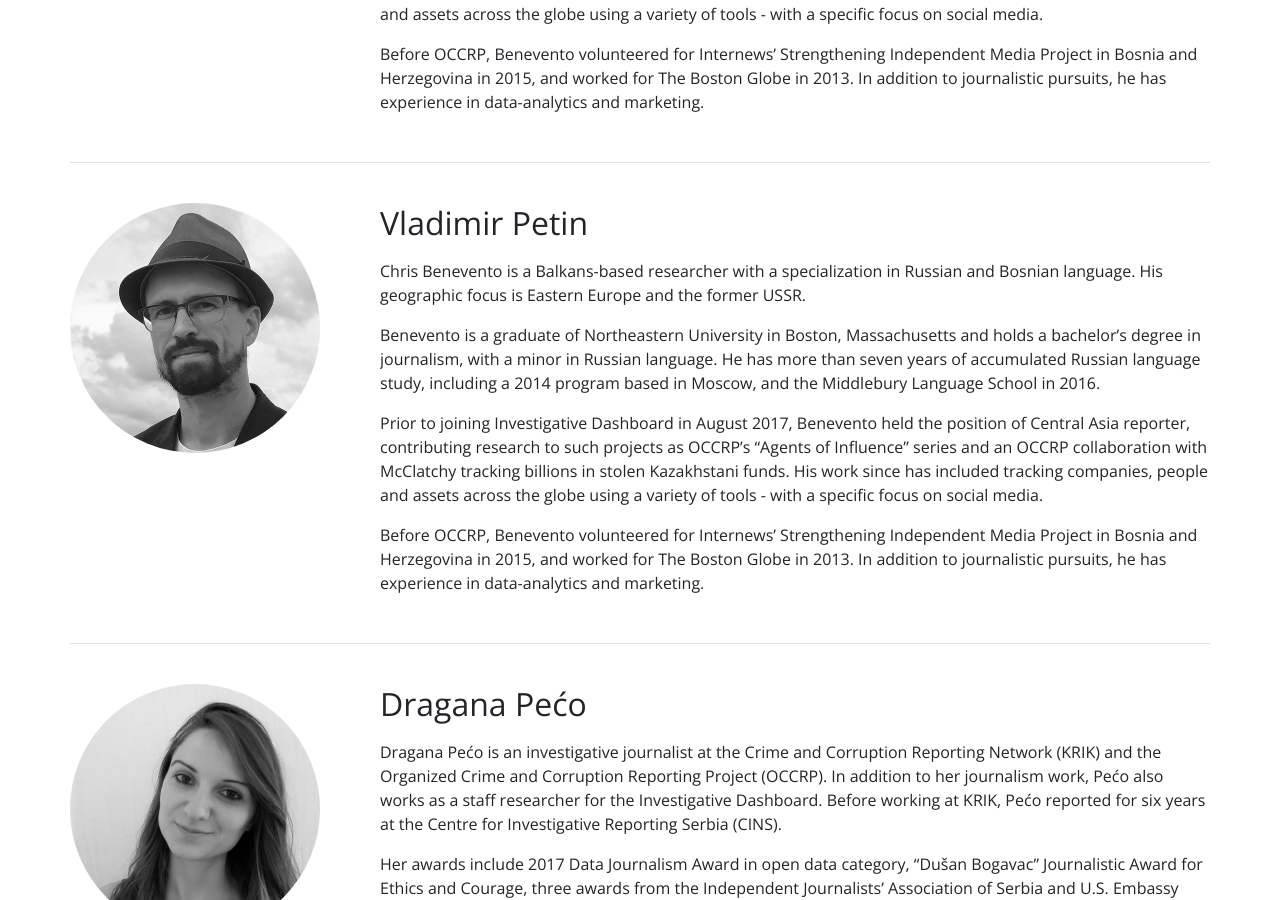
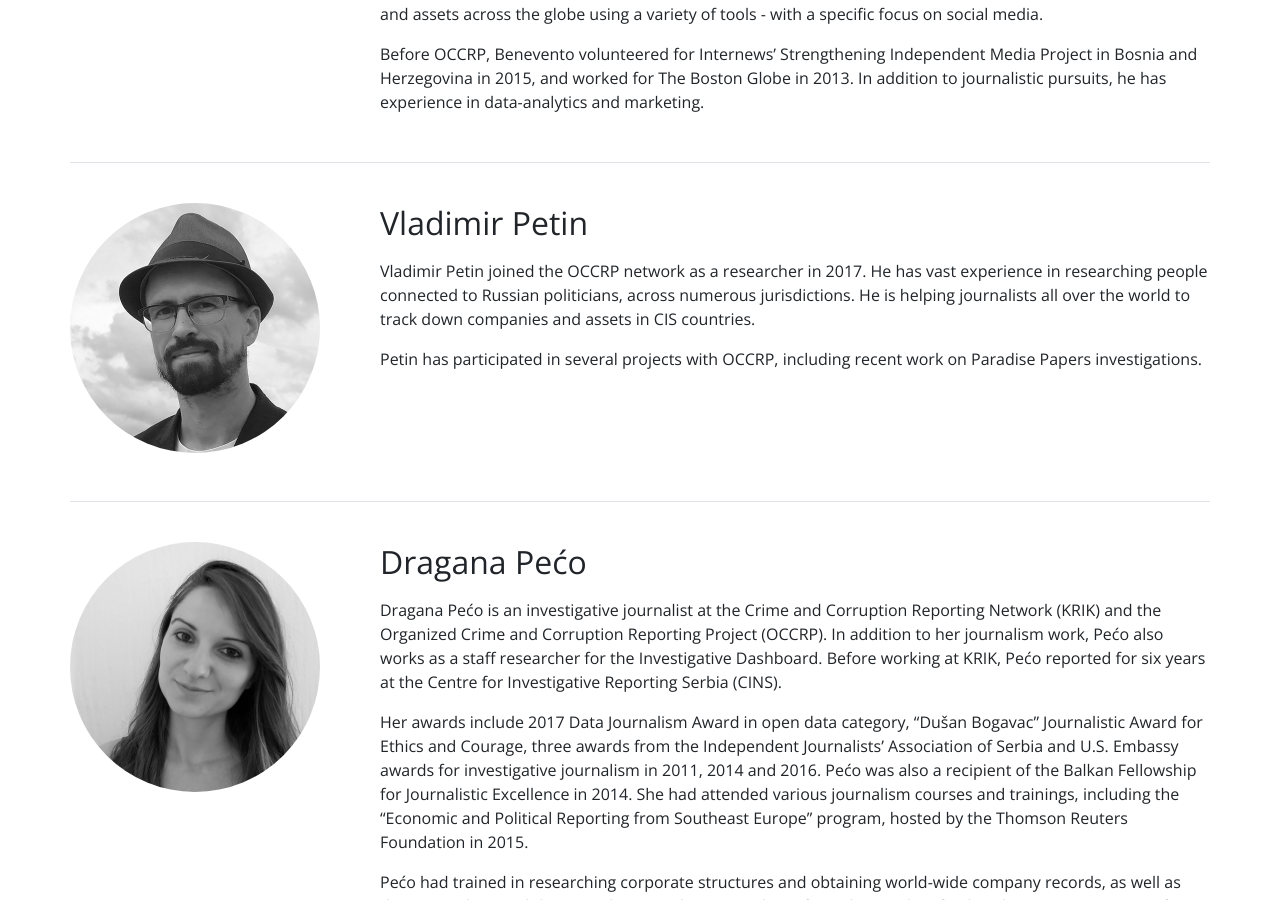
Before and after one commit to occrp/investigativedashboard.org, a Jekyll site: the page built from researchers.md, in a window 1280 px wide and 900 px high, scrolled down 1055 px. Built offline with Jekyll 4.4.1, drawn with Linux system fonts in a browser that asks for light colours.

Commit message:
Add Vladimir’s bio and Lejla S photo.

```diff
--- a/researchers.md
+++ b/researchers.md
@@ -47,13 +47,9 @@ Before OCCRP, Benevento volunteered for Internews’ Strengthening Independent M
   <div class="media-block">
     <h2 class="t-light mb-3">Vladimir Petin</h2>
 <div class="copy" markdown="1">
-Chris Benevento is a Balkans-based researcher with a specialization in Russian and Bosnian language. His geographic focus is Eastern Europe and the former USSR.
+Vladimir Petin joined the OCCRP network as a researcher in 2017. He has vast experience in researching people connected to Russian politicians, across numerous jurisdictions. He is helping journalists all over the world to track down companies and assets in CIS countries.
 
-Benevento is a graduate of Northeastern University in Boston, Massachusetts and holds a bachelor’s degree in journalism, with a minor in Russian language. He has more than seven years of accumulated Russian language study, including a 2014 program based in Moscow, and the Middlebury Language School in 2016.
-
-Prior to joining Investigative Dashboard in August 2017, Benevento held the position of Central Asia reporter, contributing research to such projects as OCCRP’s “Agents of Influence” series and an OCCRP collaboration with McClatchy tracking billions in stolen Kazakhstani funds. His work since has included tracking companies, people and assets across the globe using a variety of tools - with a specific focus on social media.
-
-Before OCCRP, Benevento volunteered for Internews’ Strengthening Independent Media Project in Bosnia and Herzegovina in 2015, and worked for The Boston Globe in 2013. In addition to journalistic pursuits, he has experience in data-analytics and marketing.
+Petin has participated in several projects with OCCRP, including recent work on Paradise Papers investigations.
 </div>
   </div>
 </div>
@@ -74,7 +70,7 @@ Pećo had trained in researching corporate structures and obtaining world-wide c
 </div>
 
 <div class="media" id="lejla-s">
-  <img class="faceLarge media-img" src="/static/images/team/chris-benevento-500.jpg" alt="Lejla Sarcevic" width="250" height="250" />
+  <img class="faceLarge media-img" src="/static/images/team/lejla-sarcevic-500.jpg" alt="Lejla Sarcevic" width="250" height="250" />
 
   <div class="media-block">
     <h2 class="t-light mb-3">Lejla Sarčević</h2>
```
Also changed, not shown: index.md (+2 -2 lines), static/images/team/lejla-sarcevic-500.jpg (added).
